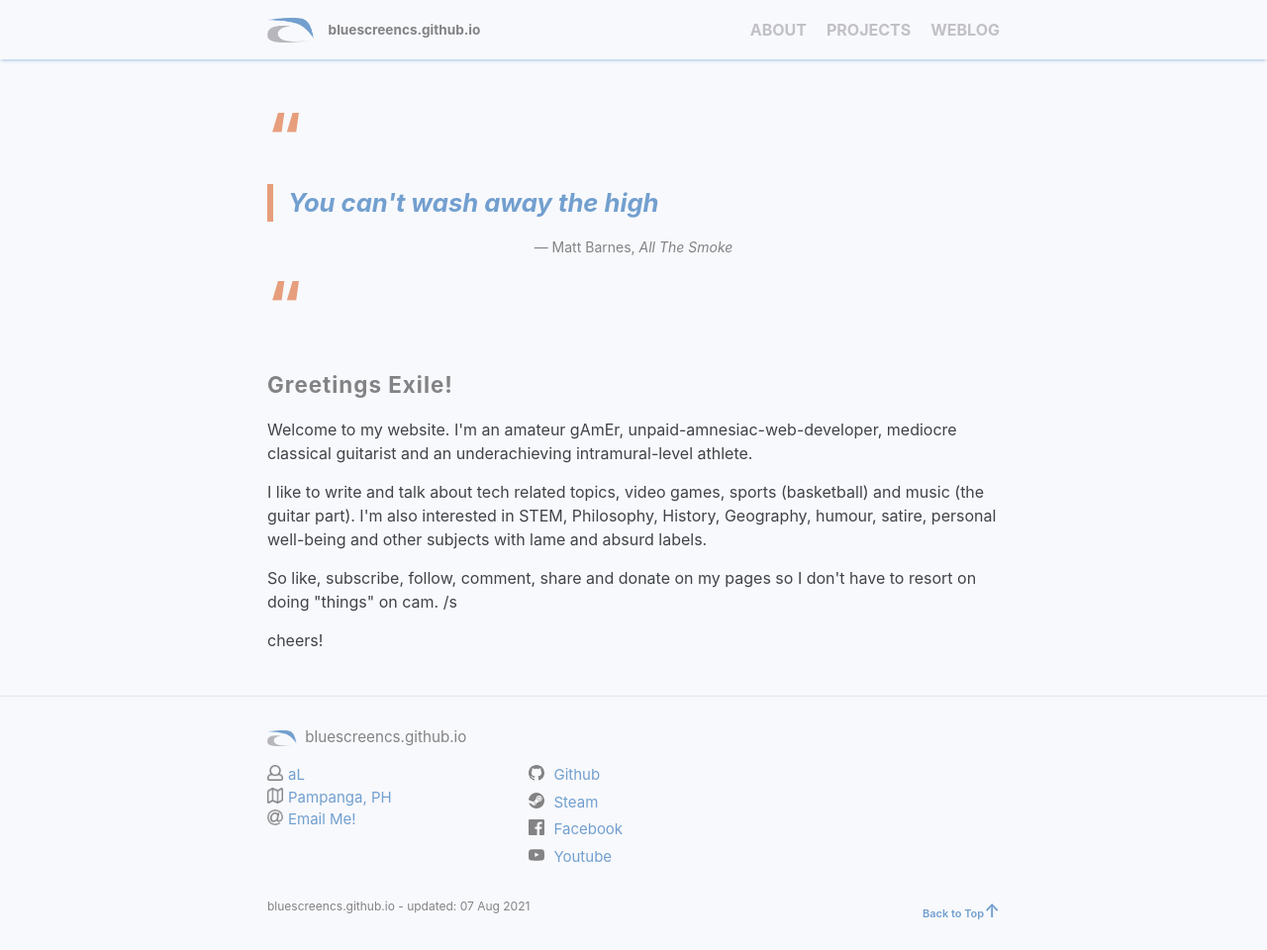
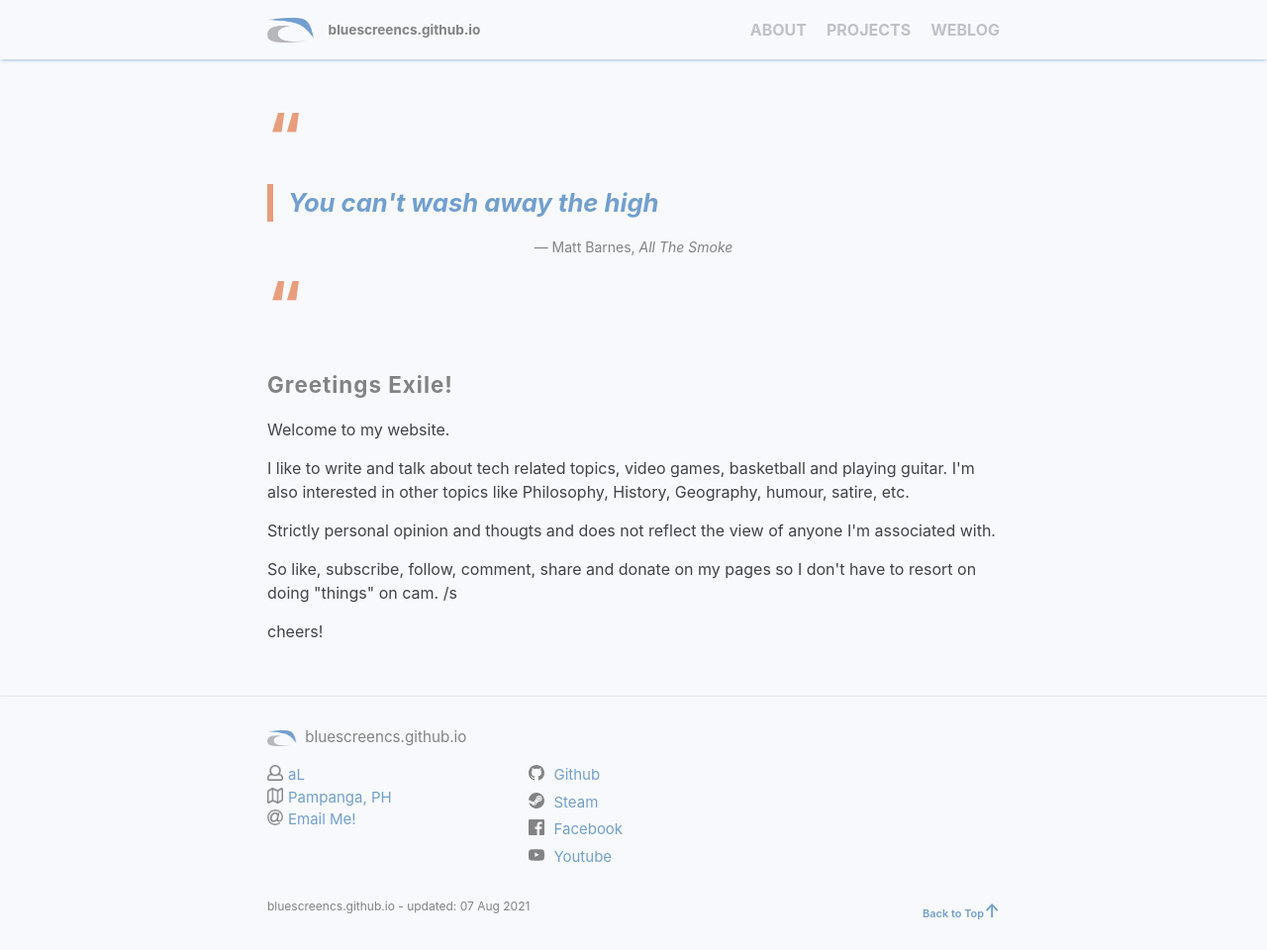
Before and after one commit to bluescreencs/bluescreen.github.io, a Jekyll site: the page built from index.html, in a window 1280 px wide and 1064 px high, cut to the strip 0-960 px from the top of the window. Shown: the whole strip at 99% size. Built offline with Jekyll 4.4.1, drawn with Linux system fonts in a browser that asks for light colours.

Commit message:
edit text on front page

```diff
--- a/index.html
+++ b/index.html
@@ -5,9 +5,11 @@ title: About
 <div id="homePage">
 {%- include quotes.html -%}
 {%- include greetings.html -%}
-<p>Welcome to my website. I'm an amateur gAmEr, unpaid-amnesiac-web-developer, mediocre classical guitarist and an underachieving intramural-level athlete.</p>
+<p>Welcome to my website.</p>
 
-<p>I like to write and talk about tech related topics, video games, sports (basketball) and music (the guitar part). I'm also interested in STEM, Philosophy, History, Geography, humour, satire, personal well-being and other subjects with lame and absurd labels.</p>
+<p>I like to write and talk about tech related topics, video games, basketball and playing guitar. I'm also interested in other topics like Philosophy, History, Geography, humour, satire, etc.</p>
+
+<p>Strictly personal opinion and thougts and does not reflect the view of anyone I'm associated with.</p>
 
 <p>So like, subscribe, follow, comment, share and donate on my pages so I don't have to resort on doing "things" on cam. /s</p>
 
```
